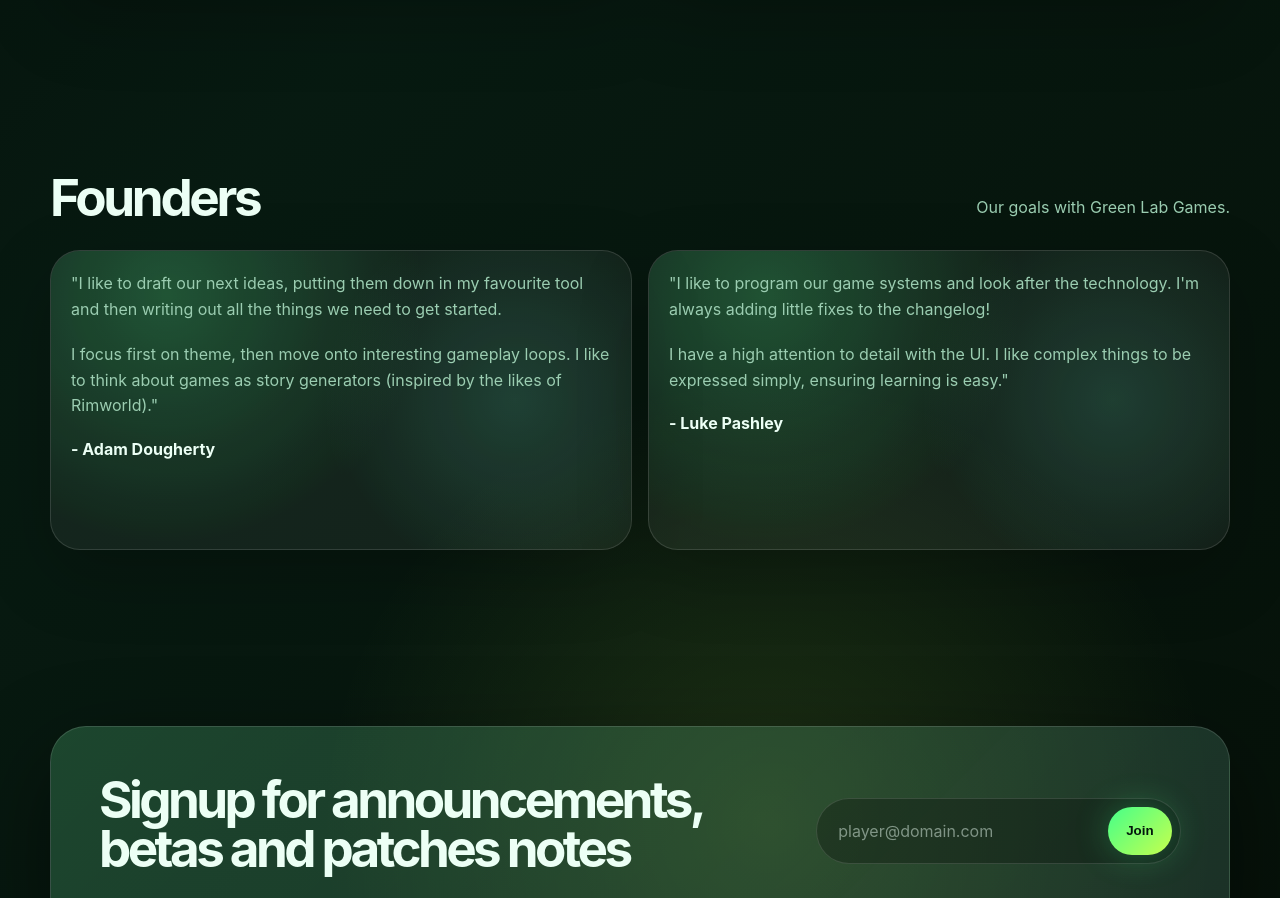
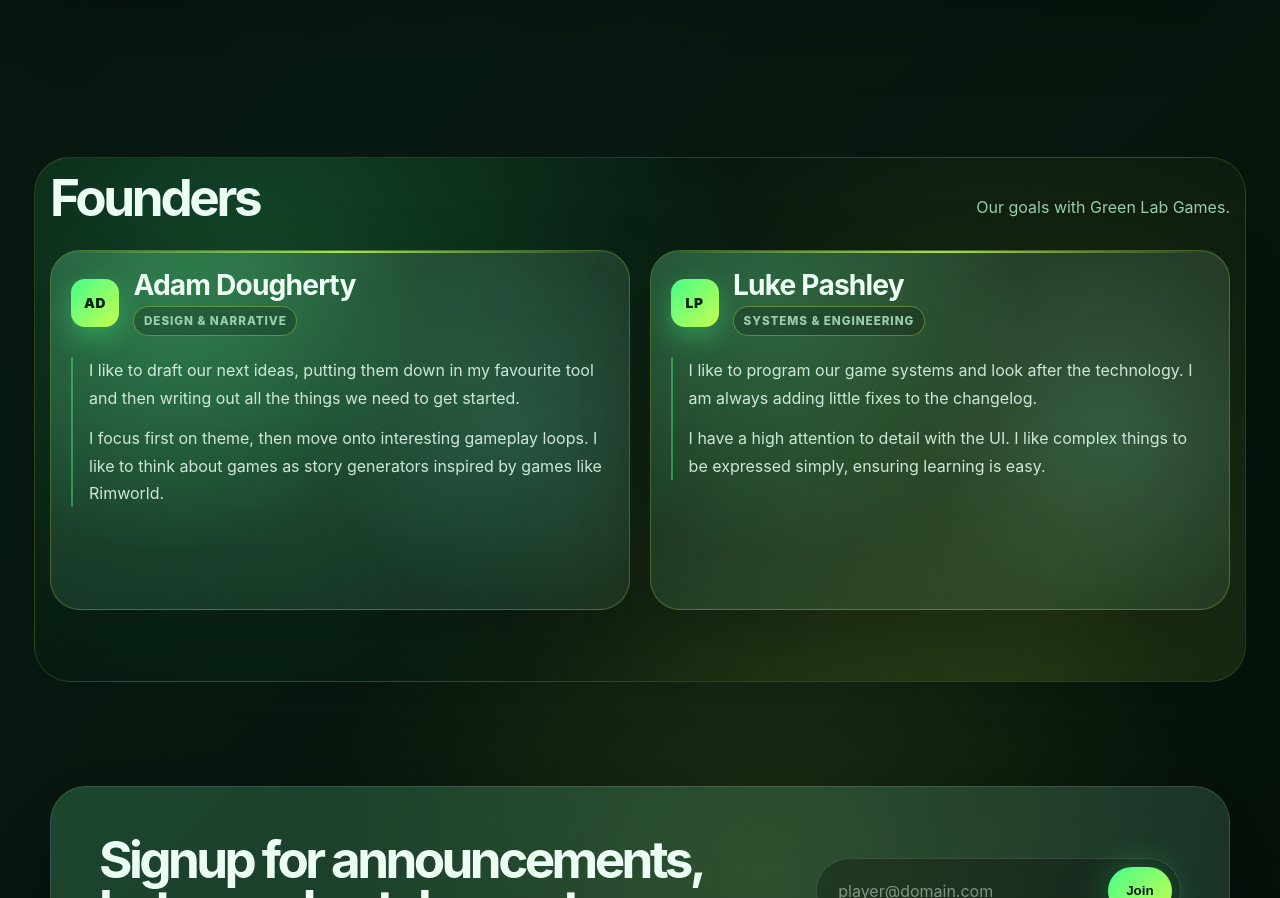
Before and after one commit to aJamDonut/glgwebsite, a website: page studio.html in a window 1280 px wide. Shown: the part 1291-2189 px from the top of the page. Drawn offline with Linux system fonts and the light colour scheme.

Commit message:
founders better

```diff
--- a/studio.html
+++ b/studio.html
@@ -67,28 +67,40 @@
       </div>
     </section>
 
-    <section class="shell reveal">
+    <section class="shell reveal founders-section">
       <glg-section-head
         title="Founders"
         description="Our goals with Green Lab Games."
       ></glg-section-head>
-      <div class="grid-2">
-        <article class="panel">
+      <div class="grid-2 founders-grid">
+        <article class="panel founder-card">
           <div>
-            <p>"I like to draft our next ideas, putting them down in my favourite tool and then writing out all the things we need to get started.</p>
-            <br />
-            <p>I focus first on theme, then move onto interesting gameplay loops. I like to think about games as story generators (inspired by the likes of Rimworld)."</p>
-            <br />
-            <h4>- Adam Dougherty</h4>
+            <div class="founder-meta">
+              <span class="founder-badge" aria-hidden="true">AD</span>
+              <div>
+                <h3>Adam Dougherty</h3>
+                <p class="founder-role">Design & Narrative</p>
+              </div>
+            </div>
+            <blockquote class="founder-quote">
+              <p>I like to draft our next ideas, putting them down in my favourite tool and then writing out all the things we need to get started.</p>
+              <p>I focus first on theme, then move onto interesting gameplay loops. I like to think about games as story generators inspired by games like Rimworld.</p>
+            </blockquote>
           </div>
         </article>
-        <article class="panel">
+        <article class="panel founder-card">
           <div>
-            <p>"I like to program our game systems and look after the technology. I'm always adding little fixes to the changelog!</p>
-            <br />
-            <p>I have a high attention to detail with the UI. I like complex things to be expressed simply, ensuring learning is easy."</p>
-            <br />
-            <h4>- Luke Pashley</h4>
+            <div class="founder-meta">
+              <span class="founder-badge" aria-hidden="true">LP</span>
+              <div>
+                <h3>Luke Pashley</h3>
+                <p class="founder-role">Systems & Engineering</p>
+              </div>
+            </div>
+            <blockquote class="founder-quote">
+              <p>I like to program our game systems and look after the technology. I am always adding little fixes to the changelog.</p>
+              <p>I have a high attention to detail with the UI. I like complex things to be expressed simply, ensuring learning is easy.</p>
+            </blockquote>
           </div>
         </article>
       </div>
--- a/styles.css
+++ b/styles.css
@@ -701,6 +701,102 @@ section {
   line-height: 1.6;
 }
 
+.founders-section {
+  position: relative;
+}
+
+.founders-section::before {
+  content: "";
+  position: absolute;
+  inset: 4.5rem -1rem 1rem;
+  border-radius: 36px;
+  background:
+    radial-gradient(circle at 18% 22%, rgba(69, 255, 138, 0.2), transparent 46%),
+    radial-gradient(circle at 84% 78%, rgba(198, 255, 77, 0.15), transparent 50%);
+  border: 1px solid rgba(198, 255, 77, 0.14);
+  pointer-events: none;
+  z-index: -1;
+}
+
+.founders-grid {
+  gap: 1.2rem;
+}
+
+.founder-card {
+  min-height: 360px;
+  background:
+    linear-gradient(180deg, rgba(255, 255, 255, 0.08), rgba(255, 255, 255, 0.045)),
+    linear-gradient(135deg, rgba(69, 255, 138, 0.08), rgba(101, 255, 216, 0.03));
+  border-color: rgba(198, 255, 77, 0.25);
+}
+
+.founder-card::after {
+  content: "";
+  position: absolute;
+  top: 0;
+  left: 1.25rem;
+  right: 1.25rem;
+  height: 2px;
+  border-radius: 999px;
+  background: linear-gradient(90deg, rgba(101, 255, 216, 0), rgba(198, 255, 77, 0.82), rgba(101, 255, 216, 0));
+}
+
+.founder-meta {
+  display: flex;
+  align-items: center;
+  gap: 0.9rem;
+}
+
+.founder-badge {
+  width: 48px;
+  height: 48px;
+  border-radius: 14px;
+  display: grid;
+  place-items: center;
+  font-size: 0.86rem;
+  font-weight: 900;
+  letter-spacing: 0.05em;
+  color: #02200f;
+  background: linear-gradient(135deg, var(--green), var(--lime));
+  box-shadow: 0 10px 26px rgba(69, 255, 138, 0.34);
+}
+
+.founder-card h3 {
+  font-size: clamp(1.35rem, 2.2vw, 1.85rem);
+  line-height: 1.05;
+  letter-spacing: -0.03em;
+  margin-bottom: 0.35rem;
+}
+
+.founder-role {
+  display: inline-block;
+  padding: 0.28rem 0.6rem;
+  border-radius: 999px;
+  border: 1px solid rgba(198, 255, 77, 0.36);
+  background: rgba(0, 0, 0, 0.22);
+  color: rgba(236, 255, 245, 0.88);
+  font-size: 0.73rem;
+  font-weight: 800;
+  letter-spacing: 0.08em;
+  text-transform: uppercase;
+}
+
+.founder-quote {
+  margin-top: 1.35rem;
+  padding-left: 1rem;
+  border-left: 2px solid rgba(69, 255, 138, 0.42);
+}
+
+.founder-quote p {
+  color: rgba(236, 255, 245, 0.86);
+  line-height: 1.7;
+  font-size: 1rem;
+}
+
+.founder-quote p + p {
+  margin-top: 0.85rem;
+}
+
 .project-timeline {
   padding-top: 1rem;
 }
@@ -1270,6 +1366,18 @@ body.cookie-modal-open {
     max-width: none;
   }
 
+  .founders-section::before {
+    inset: 4.5rem -0.4rem 0.6rem;
+  }
+
+  .founder-card {
+    min-height: auto;
+  }
+
+  .founder-meta {
+    align-items: flex-start;
+  }
+
   .cookie-fab {
     width: 48px;
     height: 48px;
```
